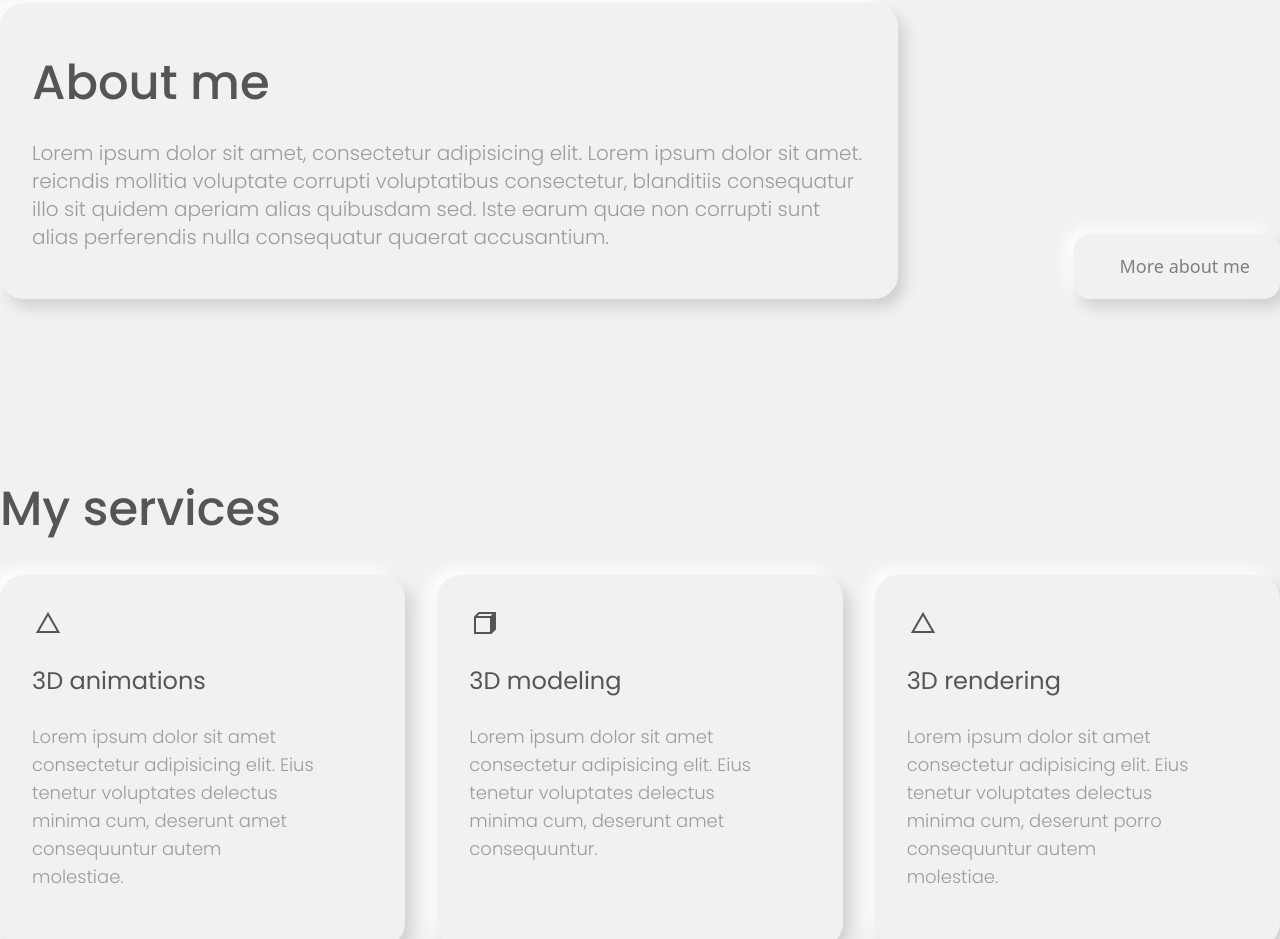
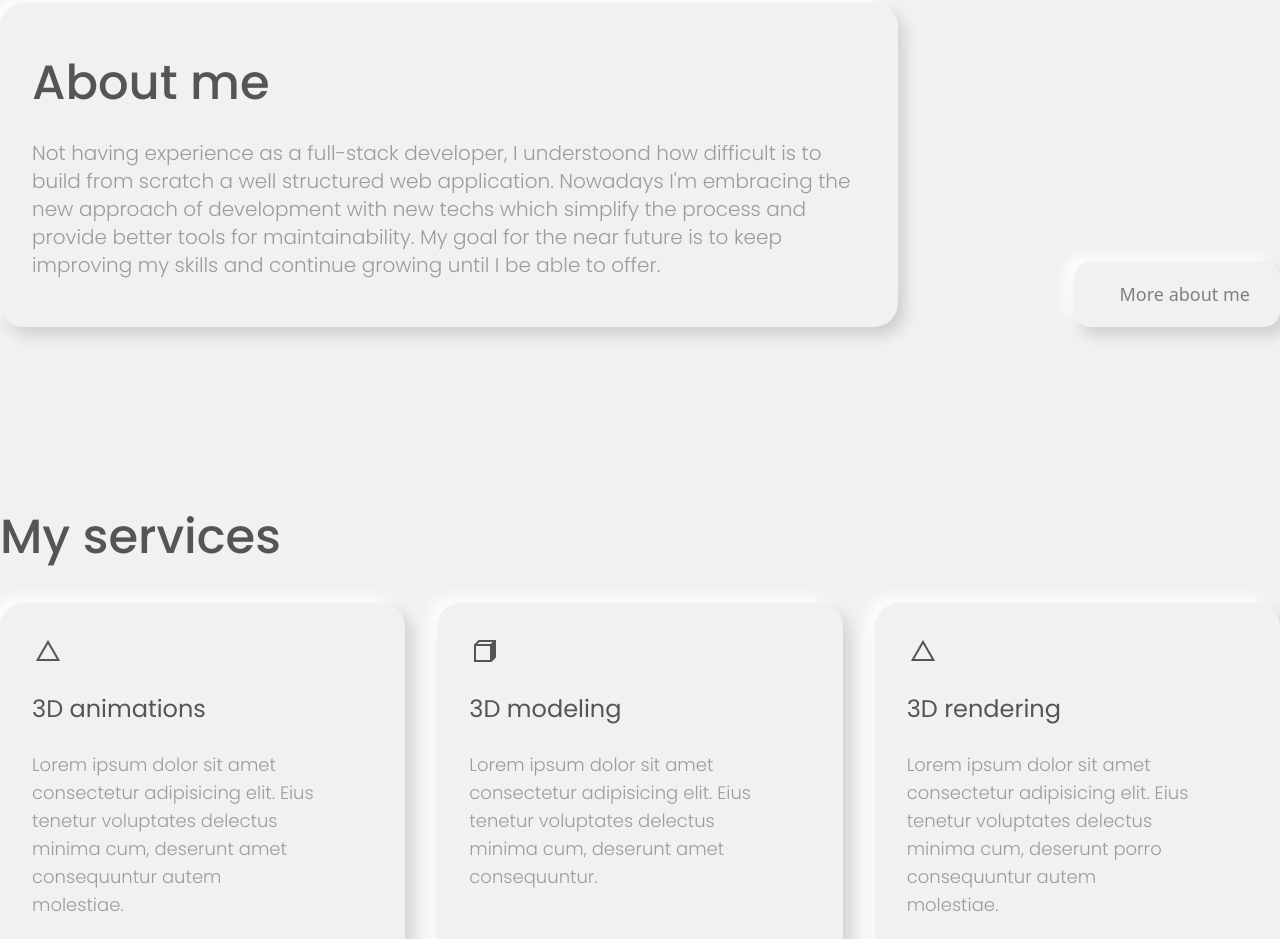
Before and after one commit to Yogeshchoudhary0023/portfolio, a website built with Vite: page index.html in a window 1280 px wide. Shown: the part 969-1908 px from the top of the page. Built offline with nearby package versions, Linux system fonts and the light colour scheme.

Commit message:
code change

```diff
--- a/index.html
+++ b/index.html
@@ -236,12 +236,13 @@
               </div>
               <div class="margin-top">
                 <p class="text-xl font-light pb-4  ">
-                  Lorem ipsum dolor sit amet, consectetur adipisicing elit.
+                  <!-- Lorem ipsum dolor sit amet, consectetur adipisicing elit.
                   Lorem ipsum dolor sit amet. reicndis mollitia voluptate
                   corrupti voluptatibus consectetur, blanditiis consequatur illo
                   sit quidem aperiam alias quibusdam sed. Iste earum quae non
                   corrupti sunt alias perferendis nulla consequatur quaerat
-                  accusantium.
+                  accusantium. -->
+                  Not having experience as a full-stack developer, I understoond how difficult is to build from scratch a well structured web application. Nowadays I'm embracing the new approach of development with new techs which simplify the process and provide better tools for maintainability. My goal for the near future is to keep improving my skills and continue growing until I be able to offer.
                 </p>
               </div>
             </div>
```
